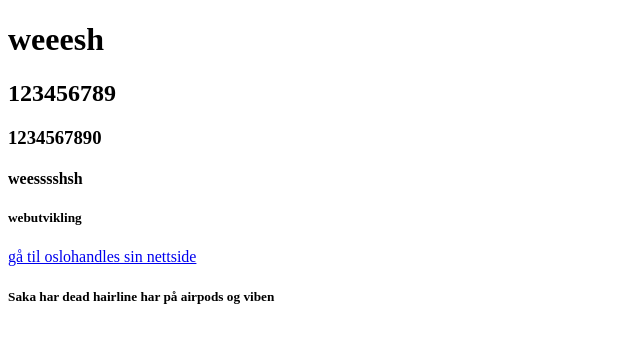
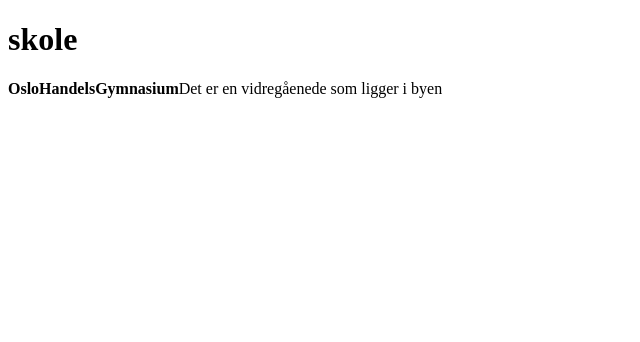
Before and after one commit to guled351/oblig1web, a plain HTML site: page index.html in a window 1280 px wide. Shown: the whole page, without its empty margins (0-640 px from the left). Drawn offline with Linux system fonts and the light colour scheme.

Commit message:
Endring
Skole

```diff
--- a/index.html
+++ b/index.html
@@ -2,13 +2,8 @@
 <html lang="en">
 
 <head>
-    <h1>weeesh
-        <h2>123456789</h2>
-        <h3>1234567890</h3>
-        <h4>weesssshsh</h4>
-        <h5>webutvikling</h5>
-     <a href="https://ohg.vgs.no/" target="_blank">gå til oslohandles sin nettside</a>
-     <h5>Saka har dead hairline har på airpods og viben </h5>
+    <h1>skole</h1>
+    <p><strong>OsloHandelsGymnasium</strong>Det er en vidregåenede som ligger i byen</p>
 
 
     <meta charset="UTF-8">
```
